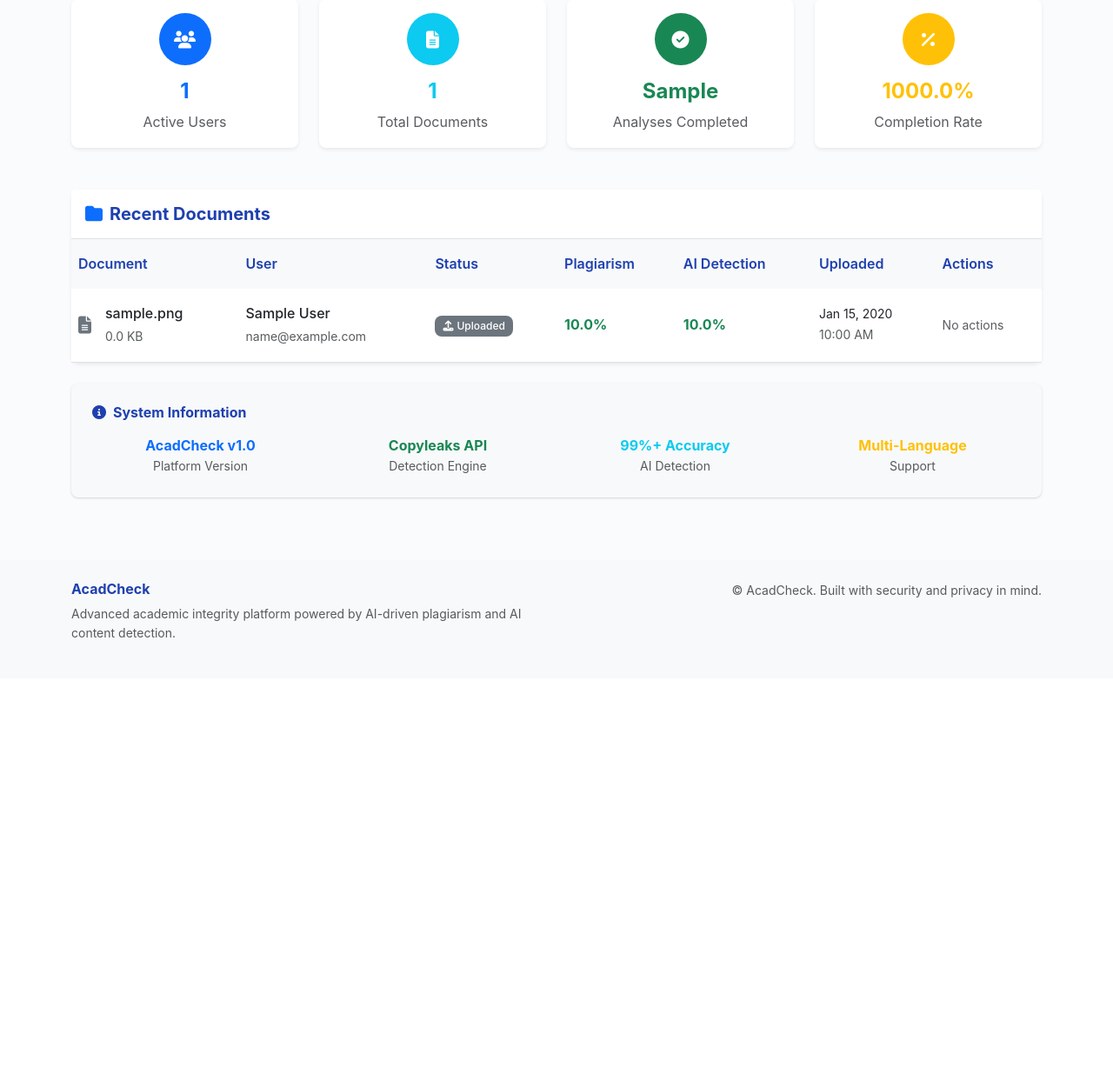
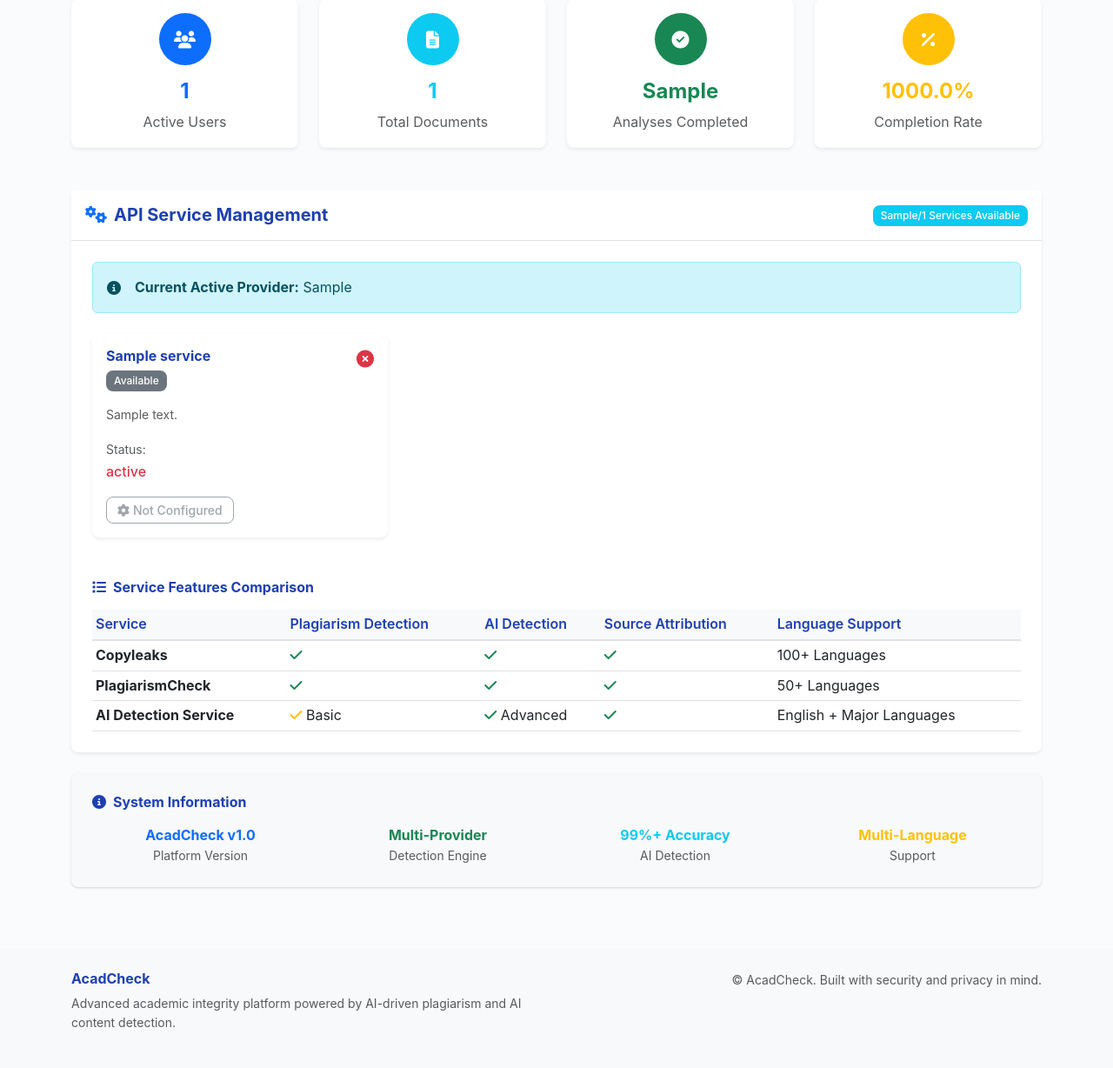
Before and after one commit to Eliott-kat/Nearest_University_project, a Flask app: template templates/admin_dashboard.html in a window 1280 px wide. Shown: the part 201-1429 px from the top of the page at 87% size. Before the commit the page ends 934 px from the top, so only its background shows below. Run offline with Flask 3, Linux system fonts and the light colour scheme; tables that the repository leaves empty hold one stand-in row (values such as "Sample post"); the template is opened without the code that fills it: values that come from a table or form of the project are taken from there, most other values are stand-ins (such as "Sample title", 1, 10 or a date in 2020); parts of the project's set-up code (start-up, migrations or seed data) failed here and were passed over; some libraries are stand-ins or nearby versions.

Commit message:
Enable AI detection and add admin panel for service management
Integrates a new AI detection service and introduces an admin dashboard for managing API providers.

Replit-Commit-Author: Agent
Replit-Commit-Session-Id: a7d79c2e-ac32-49f9-9c19-34bdeda85bbf
Replit-Commit-Screenshot-Url: https://storage.googleapis.com/screenshot-production-us-central1/d5d4cf89-4089-4ddf-a2ca-20324cffbfe1/a7d79c2e-ac32-49f9-9c19-34bdeda85bbf/KwYajHM

```diff
--- a/routes.py
+++ b/routes.py
@@ -270,6 +270,106 @@ def download_report(document_id):
         flash('Error downloading report.', 'danger')
         return redirect(url_for('document_history'))
 
+@app.route('/admin')
+def admin_dashboard():
+    """Administration dashboard with API service management"""
+    try:
+        # Get provider status
+        provider_status = simple_api_switch.get_provider_status()
+
+        # Get service status for each provider
+        switch = simple_api_switch.get_active_service()
+
+        service_details = {
+            'copyleaks': {
+                'name': 'Copyleaks',
+                'configured': provider_status['copyleaks_configured'],
+                'status': 'Configured' if provider_status['copyleaks_configured'] else 'Not Configured',
+                'description': 'Plagiarism and AI detection via Copyleaks API'
+            },
+            'plagiarismcheck': {
+                'name': 'PlagiarismCheck',
+                'configured': provider_status['plagiarismcheck_configured'],
+                'status': 'Configured' if provider_status['plagiarismcheck_configured'] else 'Not Configured',
+                'description': 'Alternative plagiarism detection service'
+            },
+            'ai_detection': {
+                'name': 'AI Detection Service',
+                'configured': provider_status['ai_detection_configured'],
+                'status': 'Configured' if provider_status['ai_detection_configured'] else 'Not Configured',
+                'description': 'Specialized AI content detection with GPTZero API'
+            }
+        }
+
+        # Get statistics
+        total_documents = Document.query.count()
+        completed_analyses = Document.query.filter_by(status=DocumentStatus.COMPLETED).count()
+
+        return render_template('admin_dashboard.html',
+                             provider_status=provider_status,
+                             service_details=service_details,
+                             total_documents=total_documents,
+                             completed_analyses=completed_analyses,
+                             user=fake_user)
+
+    except Exception as e:
+        logging.error(f"Error loading admin dashboard: {e}")
+        flash('Error loading admin dashboard.', 'danger')
+        return redirect(url_for('index'))
+
+@app.route('/admin/switch-provider', methods=['POST'])
+def switch_provider():
+    """Switch to a different API provider"""
+    try:
+        new_provider = request.form.get('provider')
+
+        if new_provider not in ['copyleaks', 'plagiarismcheck', 'ai_detection']:
+            flash('Invalid provider selected.', 'danger')
+            return redirect(url_for('admin_dashboard'))
+
+        # Set environment variable (temporary for this session)
+        os.environ['PLAGIARISM_API_PROVIDER'] = new_provider
+
+        # Reinitialize the service switch
+        simple_api_switch._smart_switch = simple_api_switch.SmartAPISwitch()
+
+        flash(f'Successfully switched to {new_provider} provider.', 'success')
+        logging.info(f"Provider switched to: {new_provider}")
+
+    except Exception as e:
+        logging.error(f"Error switching provider: {e}")
+        flash('Error switching provider.', 'danger')
+
+    return redirect(url_for('admin_dashboard'))
+
+@app.route('/admin/test-provider/<provider>')
+def test_provider(provider):
+    """Test a specific provider authentication"""
+    try:
+        switch = simple_api_switch.get_active_service()
+
+        if provider == 'copyleaks':
+            service = switch.copyleaks_service
+        elif provider == 'plagiarismcheck':
+            service = switch.plagiarismcheck_service
+        elif provider == 'ai_detection':
+            service = switch.ai_detection_service
+        else:
+            flash('Invalid provider specified.', 'danger')
+            return redirect(url_for('admin_dashboard'))
+
+        # Test authentication
+        if service.authenticate():
+            flash(f'{provider} authentication successful!', 'success')
+        else:
+            flash(f'{provider} authentication failed.', 'warning')
+
+    except Exception as e:
+        logging.error(f"Error testing provider {provider}: {e}")
+        flash(f'Error testing {provider} provider.', 'danger')
+
+    return redirect(url_for('admin_dashboard'))
+
 # Error handlers
 @app.errorhandler(404)
 def not_found_error(error):
--- a/templates/admin_dashboard.html
+++ b/templates/admin_dashboard.html
@@ -41,7 +41,7 @@
                     <div class="feature-icon bg-info text-white rounded-circle mx-auto mb-3 d-flex align-items-center justify-content-center" style="width: 60px; height: 60px;">
                         <i class="fas fa-file-alt fa-lg"></i>
                     </div>
-                    <h3 class="h4 fw-bold text-info">{{ stats.total_documents }}</h3>
+                    <h3 class="h4 fw-bold text-info">{{ total_documents }}</h3>
                     <p class="text-muted mb-0">Total Documents</p>
                 </div>
             </div>
@@ -53,7 +53,7 @@
                     <div class="feature-icon bg-success text-white rounded-circle mx-auto mb-3 d-flex align-items-center justify-content-center" style="width: 60px; height: 60px;">
                         <i class="fas fa-check-circle fa-lg"></i>
                     </div>
-                    <h3 class="h4 fw-bold text-success">{{ stats.completed_analyses }}</h3>
+                    <h3 class="h4 fw-bold text-success">{{ completed_analyses }}</h3>
                     <p class="text-muted mb-0">Analyses Completed</p>
                 </div>
             </div>
@@ -66,8 +66,8 @@
                         <i class="fas fa-percentage fa-lg"></i>
                     </div>
                     <h3 class="h4 fw-bold text-warning">
-                        {% if stats.total_documents > 0 %}
-                            {{ "%.1f"|format((stats.completed_analyses / stats.total_documents) * 100) }}%
+                        {% if total_documents > 0 %}
+                            {{ "%.1f"|format((completed_analyses / total_documents) * 100) }}%
                         {% else %}
                             0%
                         {% endif %}
@@ -78,136 +78,138 @@
         </div>
     </div>
 
-    <!-- Recent Documents -->
+    <!-- API Service Management -->
     <div class="row">
         <div class="col-12">
             <div class="card border-0 shadow-sm">
                 <div class="card-header bg-white border-bottom py-3">
-                    <h5 class="mb-0 fw-bold">
-                        <i class="fas fa-folder me-2 text-primary"></i>Recent Documents
-                    </h5>
+                    <div class="d-flex justify-content-between align-items-center">
+                        <h5 class="mb-0 fw-bold">
+                            <i class="fas fa-cogs me-2 text-primary"></i>API Service Management
+                        </h5>
+                        <div>
+                            <span class="badge bg-info">{{ provider_status.available_providers }}/{{ provider_status.total_providers }} Services Available</span>
+                        </div>
+                    </div>
                 </div>
 
-                <div class="card-body p-0">
-                    {% if documents %}
+                <div class="card-body p-4">
+                    <!-- Current Provider Info -->
+                    <div class="alert alert-info mb-4">
+                        <div class="d-flex align-items-center">
+                            <i class="fas fa-info-circle me-3"></i>
+                            <div>
+                                <strong>Current Active Provider:</strong>
+                                {{ provider_status.current_provider|title }}
+                                {% if provider_status.current_provider == 'ai_detection' %}
+                                    (AI Detection Service)
+                                {% endif %}
+                            </div>
+                        </div>
+                    </div>
+
+                    <!-- Service Provider Cards -->
+                    <div class="row g-4">
+                        {% for service_id, service in service_details.items() %}
+                        <div class="col-lg-4 col-md-6">
+                            <div class="card border-0 shadow-sm h-100 {% if provider_status.current_provider == service_id %}border-primary{% endif %}">
+                                <div class="card-body">
+                                    <div class="d-flex justify-content-between align-items-start mb-3">
+                                        <div>
+                                            <h6 class="fw-bold mb-1">{{ service.name }}</h6>
+                                            {% if provider_status.current_provider == service_id %}
+                                                <span class="badge bg-primary">Active</span>
+                                            {% else %}
+                                                <span class="badge bg-secondary">Available</span>
+                                            {% endif %}
+                                        </div>
+                                        <div class="text-end">
+                                            {% if service.configured %}
+                                                <i class="fas fa-check-circle text-success fa-lg"></i>
+                                            {% else %}
+                                                <i class="fas fa-times-circle text-danger fa-lg"></i>
+                                            {% endif %}
+                                        </div>
+                                    </div>
+
+                                    <p class="text-muted small mb-3">{{ service.description }}</p>
+
+                                    <div class="mb-3">
+                                        <small class="text-muted">Status:</small>
+                                        <div class="fw-medium {% if service.configured %}text-success{% else %}text-danger{% endif %}">
+                                            {{ service.status }}
+                                        </div>
+                                    </div>
+
+                                    <div class="d-flex gap-2">
+                                        {% if service.configured %}
+                                            <a href="{{ url_for('test_provider', provider=service_id) }}"
+                                               class="btn btn-sm btn-outline-info">
+                                                <i class="fas fa-vial me-1"></i>Test
+                                            </a>
+
+                                            {% if provider_status.current_provider != service_id %}
+                                                <form method="POST" action="{{ url_for('switch_provider') }}" class="d-inline">
+                                                    <input type="hidden" name="provider" value="{{ service_id }}">
+                                                    <button type="submit" class="btn btn-sm btn-success">
+                                                        <i class="fas fa-exchange-alt me-1"></i>Switch To
+                                                    </button>
+                                                </form>
+                                            {% endif %}
+                                        {% else %}
+                                            <button class="btn btn-sm btn-outline-secondary" disabled>
+                                                <i class="fas fa-cog me-1"></i>Not Configured
+                                            </button>
+                                        {% endif %}
+                                    </div>
+                                </div>
+                            </div>
+                        </div>
+                        {% endfor %}
+                    </div>
+
+                    <!-- Provider Features Comparison -->
+                    <div class="mt-5">
+                        <h6 class="fw-bold mb-3">
+                            <i class="fas fa-list me-2"></i>Service Features Comparison
+                        </h6>
                         <div class="table-responsive">
-                            <table class="table table-hover mb-0">
+                            <table class="table table-sm">
                                 <thead class="table-light">
                                     <tr>
-                                        <th class="border-0 py-3">Document</th>
-                                        <th class="border-0 py-3">User</th>
-                                        <th class="border-0 py-3">Status</th>
-                                        <th class="border-0 py-3">Plagiarism</th>
-                                        <th class="border-0 py-3">AI Detection</th>
-                                        <th class="border-0 py-3">Uploaded</th>
-                                        <th class="border-0 py-3">Actions</th>
+                                        <th>Service</th>
+                                        <th>Plagiarism Detection</th>
+                                        <th>AI Detection</th>
+                                        <th>Source Attribution</th>
+                                        <th>Language Support</th>
                                     </tr>
                                 </thead>
                                 <tbody>
-                                    {% for doc in documents %}
                                     <tr>
-                                        <td class="py-3">
-                                            <div class="d-flex align-items-center">
-                                                <div class="file-icon me-3">
-                                                    {% if doc.content_type == 'application/pdf' %}
-                                                        <i class="fas fa-file-pdf text-danger fa-lg"></i>
-                                                    {% elif 'word' in doc.content_type or doc.original_filename.endswith('.docx') %}
-                                                        <i class="fas fa-file-word text-primary fa-lg"></i>
-                                                    {% else %}
-                                                        <i class="fas fa-file-alt text-secondary fa-lg"></i>
-                                                    {% endif %}
-                                                </div>
-                                                <div>
-                                                    <div class="fw-medium">{{ doc.original_filename }}</div>
-                                                    <small class="text-muted">{{ "%.1f"|format(doc.file_size / 1024) }} KB</small>
-                                                </div>
-                                            </div>
-                                        </td>
-                                        <td class="py-3">
-                                            <div>
-                                                <div class="fw-medium">{{ doc.user.first_name or 'Unknown' }} {{ doc.user.last_name or '' }}</div>
-                                                <small class="text-muted">{{ doc.user.email or 'No email' }}</small>
-                                            </div>
-                                        </td>
-                                        <td class="py-3">
-                                            {% if doc.status.value == 'completed' %}
-                                                <span class="badge bg-success">
-                                                    <i class="fas fa-check me-1"></i>Completed
-                                                </span>
-                                            {% elif doc.status.value == 'processing' %}
-                                                <span class="badge bg-warning">
-                                                    <i class="fas fa-clock me-1"></i>Processing
-                                                </span>
-                                            {% elif doc.status.value == 'failed' %}
-                                                <span class="badge bg-danger">
-                                                    <i class="fas fa-times me-1"></i>Failed
-                                                </span>
-                                            {% else %}
-                                                <span class="badge bg-secondary">
-                                                    <i class="fas fa-upload me-1"></i>Uploaded
-                                                </span>
-                                            {% endif %}
-                                        </td>
-                                        <td class="py-3">
-                                            {% if doc.analysis_result and doc.analysis_result.plagiarism_score is not none %}
-                                                {% set score = doc.analysis_result.plagiarism_score %}
-                                                <span class="fw-bold {% if score >= 30 %}text-danger{% elif score >= 15 %}text-warning{% else %}text-success{% endif %}">
-                                                    {{ "%.1f"|format(score) }}%
-                                                </span>
-                                            {% else %}
-                                                <span class="text-muted">-</span>
-                                            {% endif %}
-                                        </td>
-                                        <td class="py-3">
-                                            {% if doc.analysis_result and doc.analysis_result.ai_score is not none %}
-                                                {% set ai_score = doc.analysis_result.ai_score %}
-                                                <span class="fw-bold {% if ai_score >= 30 %}text-danger{% elif ai_score >= 15 %}text-warning{% else %}text-success{% endif %}">
-                                                    {{ "%.1f"|format(ai_score) }}%
-                                                </span>
-                                            {% else %}
-                                                <span class="text-muted">-</span>
-                                            {% endif %}
-                                        </td>
-                                        <td class="py-3">
-                                            <div>
-                                                <div class="small">{{ doc.created_at.strftime('%b %d, %Y') }}</div>
-                                                <small class="text-muted">{{ doc.created_at.strftime('%I:%M %p') }}</small>
-                                            </div>
-                                        </td>
-                                        <td class="py-3">
-                                            {% if doc.status.value == 'completed' %}
-                                                <div class="btn-group btn-group-sm" role="group">
-                                                    <a href="{{ url_for('view_report', document_id=doc.id) }}"
-                                                       class="btn btn-outline-primary"
-                                                       title="View Report">
-                                                        <i class="fas fa-eye"></i>
-                                                    </a>
-                                                    <a href="{{ url_for('download_report', document_id=doc.id) }}"
-                                                       class="btn btn-outline-success"
-                                                       title="Download PDF">
-                                                        <i class="fas fa-download"></i>
-                                                    </a>
-                                                </div>
-                                            {% elif doc.status.value == 'processing' %}
-                                                <div class="spinner-border spinner-border-sm text-primary" role="status">
-                                                    <span class="visually-hidden">Processing...</span>
-                                                </div>
-                                            {% else %}
-                                                <span class="text-muted small">No actions</span>
-                                            {% endif %}
-                                        </td>
+                                        <td><strong>Copyleaks</strong></td>
+                                        <td><i class="fas fa-check text-success"></i></td>
+                                        <td><i class="fas fa-check text-success"></i></td>
+                                        <td><i class="fas fa-check text-success"></i></td>
+                                        <td>100+ Languages</td>
                                     </tr>
-                                    {% endfor %}
+                                    <tr>
+                                        <td><strong>PlagiarismCheck</strong></td>
+                                        <td><i class="fas fa-check text-success"></i></td>
+                                        <td><i class="fas fa-check text-success"></i></td>
+                                        <td><i class="fas fa-check text-success"></i></td>
+                                        <td>50+ Languages</td>
+                                    </tr>
+                                    <tr>
+                                        <td><strong>AI Detection Service</strong></td>
+                                        <td><i class="fas fa-check text-warning"></i> Basic</td>
+                                        <td><i class="fas fa-check text-success"></i> Advanced</td>
+                                        <td><i class="fas fa-check text-success"></i></td>
+                                        <td>English + Major Languages</td>
+                                    </tr>
                                 </tbody>
                             </table>
                         </div>
-                    {% else %}
-                        <div class="text-center py-5">
-                            <i class="fas fa-inbox fa-3x text-muted mb-3"></i>
-                            <h5 class="text-muted">No documents found</h5>
-                            <p class="text-muted">No documents have been uploaded to the system yet.</p>
-                        </div>
-                    {% endif %}
+                    </div>
                 </div>
             </div>
         </div>
@@ -228,7 +230,7 @@
                             <div class="text-muted small">Platform Version</div>
                         </div>
                         <div class="col-md-3">
-                            <div class="fw-bold text-success">Copyleaks API</div>
+                            <div class="fw-bold text-success">Multi-Provider</div>
                             <div class="text-muted small">Detection Engine</div>
                         </div>
                         <div class="col-md-3">
```
Also changed, not shown: ai_detection_service.py (added, +267 -0 lines), simple_api_switch.py (+42 -23 lines).
